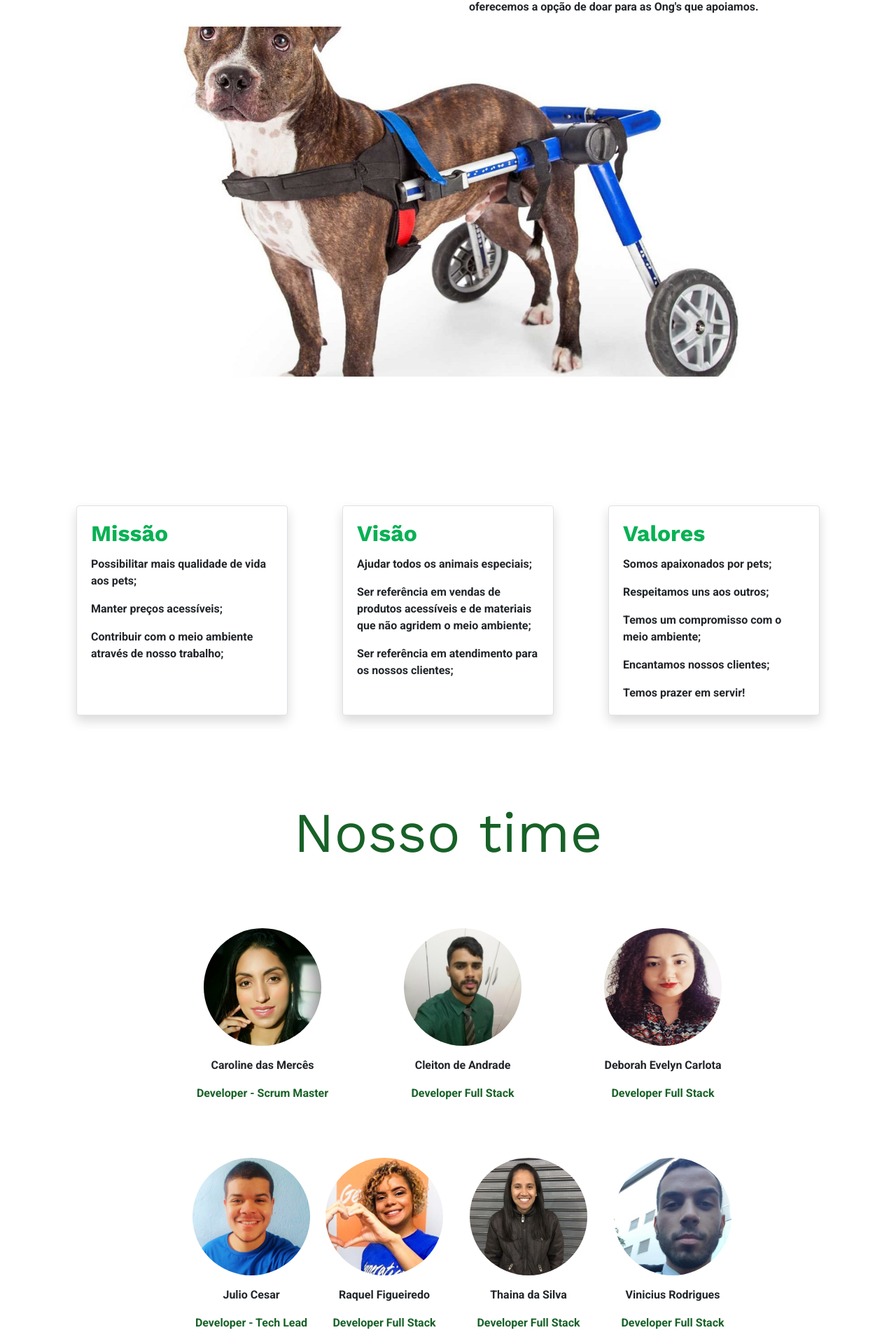
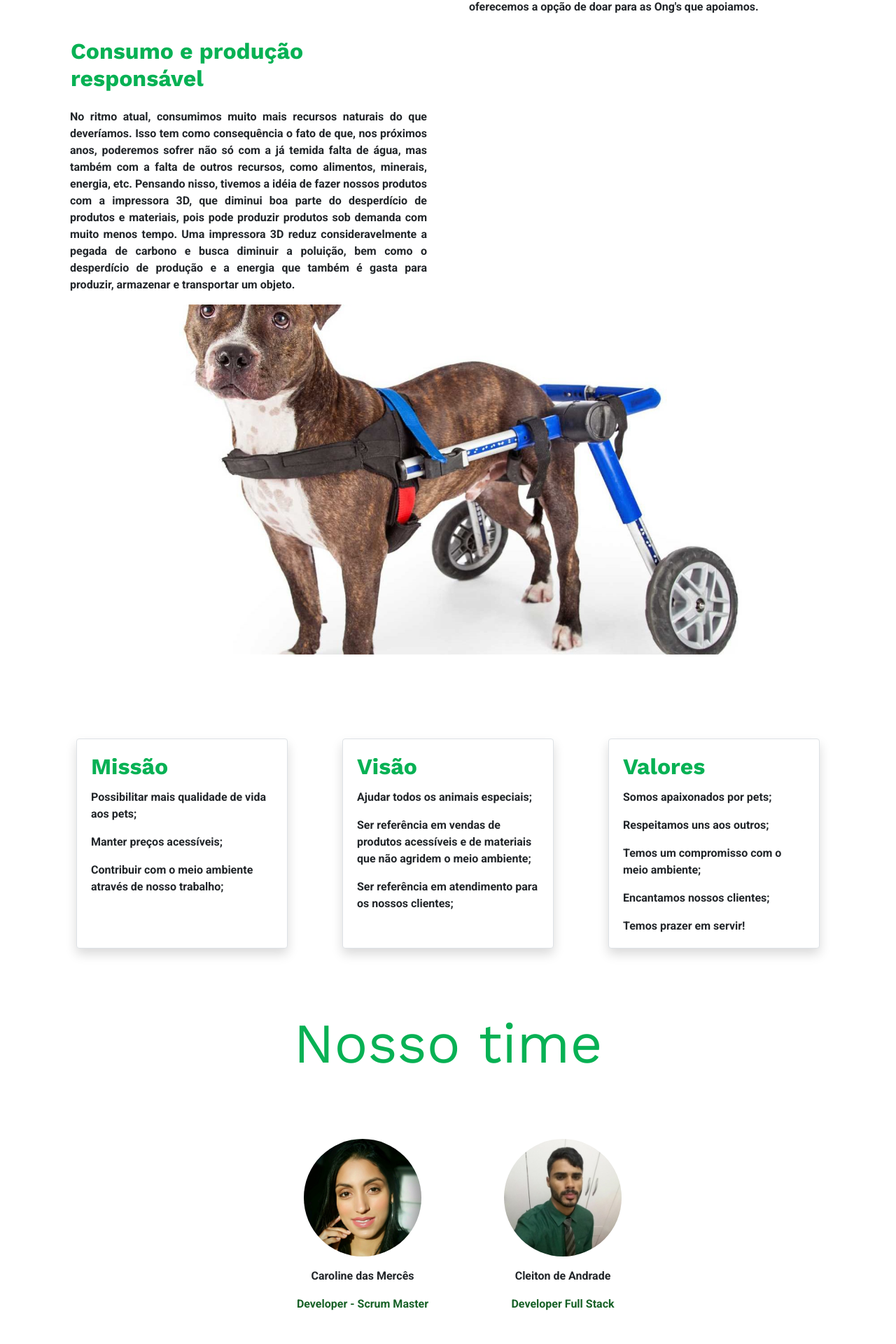
Before and after one commit to juliop3p/HelppetFrontend, an Angular app in the folder frontend/: page /sobre in a window 1280 px wide. Shown: the part 872-2792 px from the top of the page at 70% size. Built offline with nearby package versions, Linux system fonts and the light colour scheme; no server answers.

Commit message:
Atualização da página Quem somos

```diff
--- a/frontend/src/app/pages/sobre/sobre.component.css
+++ b/frontend/src/app/pages/sobre/sobre.component.css
@@ -7,7 +7,7 @@
 }
 
 .cor-fonte {
-  color: rgb(23, 97, 39);
+  color: #07b154;
   font-size: 5em;
  }
 
--- a/frontend/src/app/pages/sobre/sobre.component.html
+++ b/frontend/src/app/pages/sobre/sobre.component.html
@@ -1,7 +1,7 @@
 <div class="container">
   <div class="row">
     <div class="col-md-6 p-3">
-      <h2 class="font-weight-bold cor-titulo">Quem somos</h2>
+      <h2 class="font-weight-bold cor-titulo">Quem somos?</h2>
       <div>
         <p class="text-justify font-weight-bold">
           Somos um e-commerce com produtos produzidos de forma ecológica através de uma impressora 3D,
@@ -74,6 +74,27 @@
   </div>
 </div>
 
+<div class="container">
+  <div class="row">
+    <div class="col-md-6">
+      <h2 class="font-weight-bold cor-titulo p-3">
+        Consumo e produção <br>
+        responsável
+      </h2>
+
+      <div class="col-lg older-lg-1 text-justify">
+        <p class= "font-weight-bold">
+          No ritmo atual, consumimos muito mais recursos naturais do que deveríamos. Isso tem como consequência o fato de que, nos próximos anos, poderemos sofrer não só com a já temida falta de água, mas também com a falta de outros recursos, como alimentos, minerais, energia, etc. Pensando nisso, tivemos
+          a idéia de fazer nossos produtos com a impressora 3D, que diminui boa parte do desperdício de produtos e materiais, pois pode produzir produtos sob demanda com muito menos tempo. Uma impressora 3D reduz consideravelmente a pegada de carbono e busca diminuir a poluição, bem como o desperdício de produção e a energia que também é gasta para produzir, armazenar e transportar um objeto.
+
+        </p>
+      </div>
+    </div>
+
+    <div class="col-md-6"></div>
+  </div>
+</div>
+
 
 <div class="parallax"></div>
 
@@ -86,7 +107,7 @@
 
 
 
-<div class="jumbotron jumbotron-fluid" style="background-color: white" >
+
   <div class="container">
     <div class="row">
       <div class="col m-4"><div class="card border w-100 shadow" style="width: 18rem;">
@@ -123,12 +144,13 @@
 
     </div>
   </div>
-</div>
 
 
 
-<h1 class="text-center  cor-fonte">Nosso time</h1>
 
+
+<div class="jumbotron jumbotron" style="background-color: white;" >
+  <h1 class="text-center  cor-fonte">Nosso time</h1>
   <div class="container" >
 <div class="row justify-content-center">
   <div class="col-md-2 m-5 p-3">
@@ -204,9 +226,11 @@
   </div>
 </div>
 </div>
+</div>
 
 
 
+  <div class="row justify-content-center">
 <div class="col-md-2 m-5 p-3 ">
   <div class="flip-card">
     <div class="flip-card-inner">
@@ -241,16 +265,15 @@
   </div>
 </div>
 </div>
-</div>
-</div>
 
 
 
 
-<div class="jumbotron jumbotron" style="background-color: white;" >
-  <div class="container">
-<div class="row justify-content-center">
-  <div class="col-md-2 mb-2 ">
+
+
+
+
+  <div class="col-md-2 m-5 p-3  ">
     <div class="flip-card">
       <div class="flip-card-inner">
         <div class="flip-card-front">
@@ -285,7 +308,9 @@
  </div>
 </div>
 
-  <div class="col-md-2 mb-2 mr-3">
+
+
+  <div class="col-md-2 m-5 p-3 ">
     <div class="flip-card">
       <div class="flip-card-inner">
         <div class="flip-card-front">
@@ -318,7 +343,12 @@
     </div>
   </div>
 
-  <div class="col-md-2 mb-2 mr-3">
+</div>
+
+
+
+  <div class="row justify-content-center">
+  <div class="col-md-2 mb-2 mr-3 m-5">
     <div class="flip-card">
       <div class="flip-card-inner">
         <div class="flip-card-front">
@@ -354,7 +384,7 @@
   </div>
 
 
-  <div class="col-md-2 mb-2 ">
+  <div class="col-md-2 mb-2 mr-3 m-5 ">
     <div class="flip-card">
       <div class="flip-card-inner">
         <div class="flip-card-front">
@@ -389,5 +419,16 @@
   </div>
 </div>
 </div>
+
 </div>
 </div>
+
+
+  <div class="d-flex justify-content-end p-5">
+    <a (click)="scrollTop()" class="button">
+      <img
+        style="height: 50px; width: 50px"
+        src="assets/up-arrow.png"
+        alt="Up Arrow"
+    /></a>
+  </div>
--- a/frontend/src/app/pages/sobre/sobre.component.ts
+++ b/frontend/src/app/pages/sobre/sobre.component.ts
@@ -16,7 +16,11 @@ export class SobreComponent implements OnInit {
 
   constructor() { }
 
-  ngOnInit(): void {
+  ngOnInit() {
+
   }
 
+  scrollTop() {
+    window.scroll(0, 0);
+  }
 }
```
